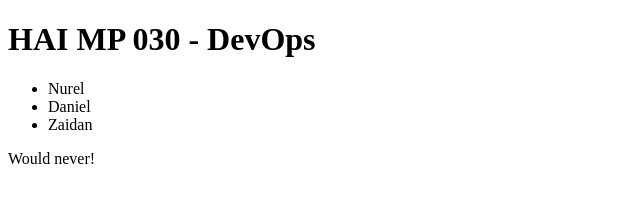
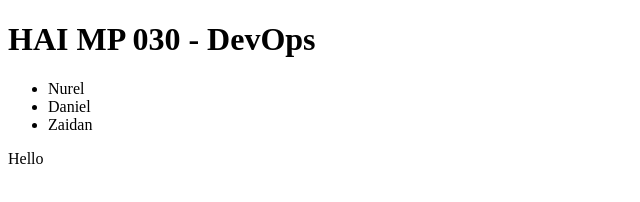
Before and after one commit to nurelhhh/pr-check, a website: page app/index.html in a window 1280 px wide. Shown: the full height of the page, 0-640 px from the left. Drawn offline with Linux system fonts and the light colour scheme.

Commit message:
Update index.html

```diff
--- a/app/index.html
+++ b/app/index.html
@@ -15,6 +15,6 @@
             <li>Zaidan</li>
         </ul>
     </div>
-    <p>Would never!</p>
+    <p>Hello</p>
 </body>
 </html>
```
